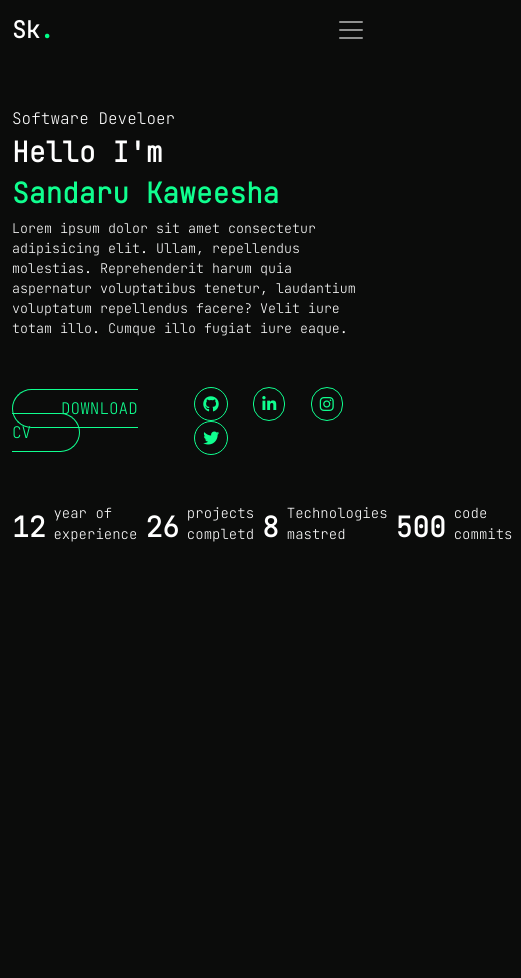
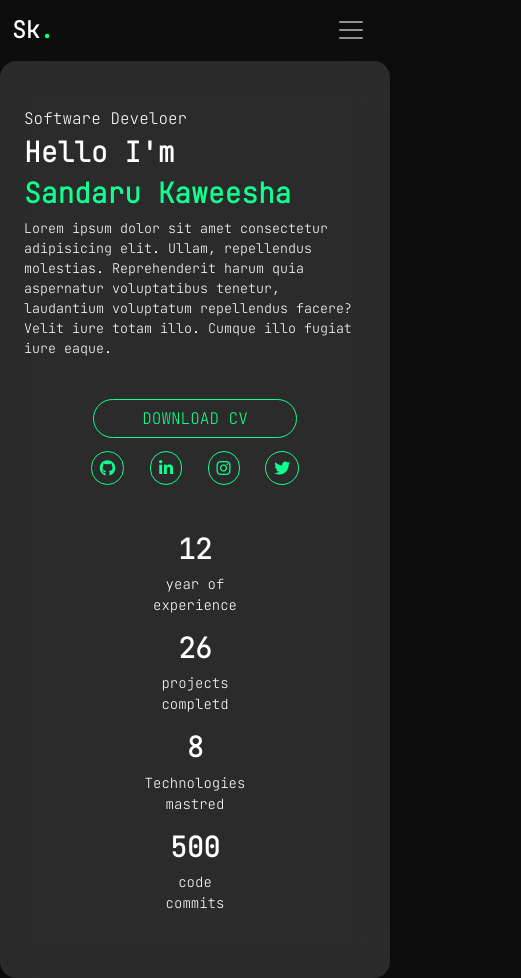
Before and after one commit to SandaruKaweesha/PORTFOLIO, a plain HTML site: page index.html in a window 390 px wide. Shown: the whole page, 521 px wide, since content can reach past the window. Before the commit the page ends 844 px from the top, so only its background shows below. Drawn offline with nearby package versions, Linux system fonts and the light colour scheme.

Commit message:
glassmaCard

```diff
--- a/CSS/style.css
+++ b/CSS/style.css
@@ -7,20 +7,18 @@ body{
     background-size: cover;
     background-repeat: no-repeat;
     font-family: "JetBrains Mono" ;
+
 }
-
+.main-container{
+    background: rgba(255, 255, 255, 0.13);
+    border-radius: 1rem;
+    backdrop-filter: blur(20px);
+    align-items: center;
+    justify-content: center;
+    margin-top: 30px;
+}
 .main-btn{
     background-color:  rgba(0, 255, 136, 0.514);
-}
-
-
-@media (max-width:991px) {
-    .sidebar{
-       background:rgba(70, 46, 41,0.15);
-       backdrop-filter: blur(10px);
-
-
-    }
 }
 .main_para{
     font-size: smaller;
@@ -60,3 +58,40 @@ i{
     align-items: center;
     justify-content: space-between;
 }
+
+@media (max-width: 991px) {
+    .sidebar {
+        background: rgba(56, 83, 72, 0.15);
+        backdrop-filter: blur(10px);
+    }
+
+    .hero-sub {
+        display: flex;
+        flex-direction: column;
+        justify-content: center;
+        align-items: center;
+        margin-top: 5px;
+    }
+
+
+    i{
+        margin-top: 20px;
+    }
+    .second-hero-section{
+    display: flex;
+    flex-direction: column;
+    align-items: center;
+    justify-content: center;
+
+    }
+    .skill {
+    flex-direction: column;
+    padding: 0;
+    font-size: 14px;
+    text-align: center;
+    margin-top: 0;
+    }
+    .main-container{
+    margin-top: 0;
+    }
+}
--- a/index.html
+++ b/index.html
@@ -15,7 +15,7 @@
     <link rel="stylesheet" href="CSS/style.css" />
   </head>
 
-  <body class="vh-100 overflow-hidden">
+  <body class="">
 
     <!-- Navigation bar -->
     <nav class="navbar navbar-expand-lg navbar-dark bg-transparent">
@@ -82,9 +82,9 @@
     </nav>
 
     <!-- Hero Section Main Page -->
-    <div class="container text-white mt-5">
+    <div class="container text-white  main-container py-5 px-4 ">
       <div class="row">
-        <div class="col-lg-6">
+        <div class="col-lg-6 col-sm-12">
           <h6 class="">Software Develoer</h6>
           <h1 class="fw-bolder">Hello I'm</h1>
           <h1 class="fw-bolder"><span style="color:rgb(16, 255, 143);">Sandaru Kaweesha </span></h1>
@@ -101,7 +101,7 @@
               </div>
           </div>
         </div>
-        <div class="col-lg-6">
+        <div class="col-lg-6 col-sm-12">
 
         </div>
       </div>
```
